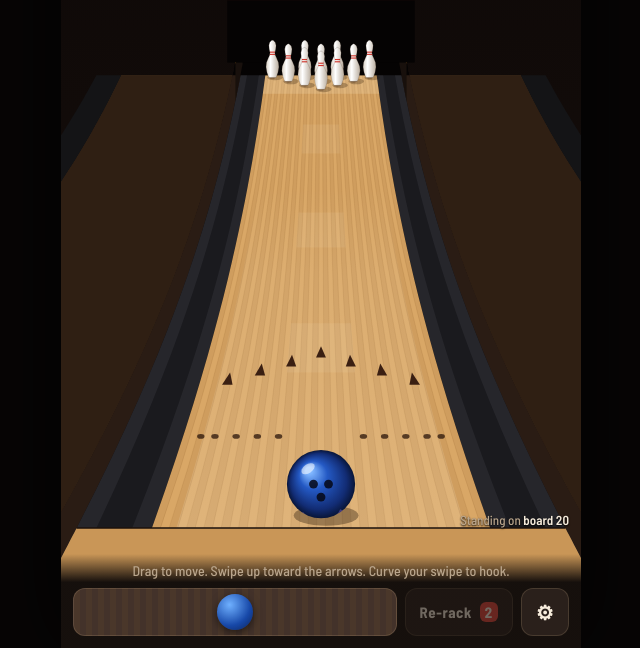
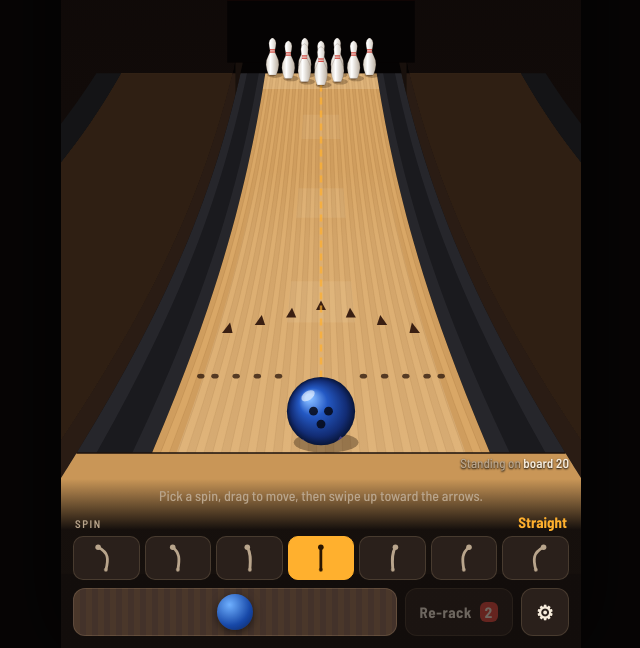
Before and after one commit to evanmweiner14/gutter-run, a plain HTML site: page index.html in a window 1280 px wide. Both pictures are taken after a click on the button "Bowl". Shown: the part 152-800 px from the top of the page, without its empty margins (319-959 px from the left). Drawn offline with Linux system fonts and the light colour scheme; animation ran at ten frames a second.

Commit message:
Make spin an explicit control with a predicted hook path
Co-authored-by: Perplexity <noreply@perplexity.ai>

```diff
--- a/game.js
+++ b/game.js
@@ -22,7 +22,7 @@ const PIN_SPOTS = [
   [0, 0], [-6, 1], [6, 1], [-12, 2], [0, 2], [12, 2], [-18, 3], [-6, 3], [6, 3], [18, 3],
 ].map(([x, r]) => ({ x, z: L + r * ROW }));
 
-const T = { hook: 1.0, oilFt: 40, bounce: 0.62, downSens: 1.0, speedMul: 1.0, guide: 1, lieR: 3.6 };
+const T = { hook: 1.0, oilFt: 40, bounce: 0.62, downSens: 1.0, speedMul: 1.0, guide: 1, lieR: 3.6, swipeSpin: 0 };
 const TUNE_DEFS = [
   ['hook', 'Hook strength', 0, 2.5, 0.05],
   ['oilFt', 'Oil length (ft)', 30, 50, 1],
@@ -31,6 +31,7 @@ const TUNE_DEFS = [
   ['speedMul', 'Ball speed', 0.7, 1.4, 0.01],
   ['lieR', 'Fallen pin spread', 2.4, 5, 0.1],
   ['guide', 'Aim guide (0 off / 1 on)', 0, 1, 1],
+  ['swipeSpin', 'Swipe curve adds spin (0 off / 1 on)', 0, 1, 1],
 ];
 
 const STATION = { target: 1200, frames: 5, reracks: 2 };
@@ -56,6 +57,8 @@ const S = {
   stats: { strikes: 0, spares: 0, splits: 0, gutters: 0, best: 0 },
   lastThrow: null,
   aimX: 0,
+  spin: 0,
+  lastAng: 0,
 };
 const ball = { x: 0, z: 10, vx: 0, vz: 0, r: BALL_R, m: BALL_M, spin: 0, active: false, gutter: false, done: false, roll: 0 };
 let pins = [];
@@ -81,6 +84,8 @@ function layout() {
   const ctrlH = $('controls').getBoundingClientRect().height;
   topY = boardH + Math.max(70, H * 0.1);
   bottomY = H - ctrlH - 26;
+  $('readout').style.bottom = (ctrlH + 6) + 'px';
+  $('tunePanel').style.bottom = (ctrlH + 6) + 'px';
   const nearFrac = 0.47;
   const farFrac = 0.16;
   D = L / (nearFrac / farFrac - 1);
@@ -151,21 +156,38 @@ function collide(a, b, e, isBallPin) {
   if (isBallPin && !S.firstContact) { S.firstContact = true; S.slowmo = 0.35; if (navigator.vibrate) navigator.vibrate(12); }
 }
 
+// Hook + lane friction for a rolling ball (shared by the sim and the aim preview)
+function rollKinematics(b, dt, oilZ) {
+  const v = Math.hypot(b.vx, b.vz);
+  const dry = b.z > oilZ ? 1 : 0.1;
+  const slowBoost = Math.max(0.75, Math.min(1.6, 300 / v));
+  const a = 40 * T.hook * b.spin * dry * slowBoost * (b.z < L + 10 ? 1 : 0.3);
+  // positive spin pushes the ball toward -x (hooks left)
+  b.vx += (-b.vz / v) * a * dt;
+  const dec = 10 * dt;
+  b.vx -= (b.vx / v) * dec; b.vz -= (b.vz / v) * dec;
+}
+// Predicted path (no pins) for the aim guide
+function predictPath(x, ang, mph, spin) {
+  const v = mph * T.speedMul * MPH;
+  const b = { x, z: ball.z, vx: v * Math.sin(ang), vz: v * Math.cos(ang), spin };
+  const oilZ = T.oilFt * 12, dt = 1 / 120, pts = [[b.x, b.z]];
+  for (let i = 0; i < 1200 && b.z < L; i++) {
+    rollKinematics(b, dt, oilZ);
+    b.x += b.vx * dt; b.z += b.vz * dt;
+    if (i % 6 === 0) pts.push([b.x, b.z]);
+    if (Math.abs(b.x) > LANE_HALF) { pts.push([b.x, b.z]); return { pts, gutter: true }; }
+  }
+  pts.push([b.x, b.z]);
+  return { pts, gutter: false };
+}
+
 function step(dt) {
   const oilZ = T.oilFt * 12;
   // ball
   if (ball.active && !ball.done) {
     const v = Math.hypot(ball.vx, ball.vz);
-    if (!ball.gutter && v > 1) {
-      const dry = ball.z > oilZ ? 1 : 0.1;
-      const slowBoost = Math.max(0.75, Math.min(1.6, 300 / v));
-      const a = 40 * T.hook * ball.spin * dry * slowBoost * (ball.z < L + 10 ? 1 : 0.3);
-      // perpendicular-left of travel for positive spin (hook toward -x)
-      ball.vx += (-ball.vz / v) * a * dt;
-      ball.vz += (ball.vx / v) * a * dt * 0; // keep forward speed steady; lateral only
-      const dec = 10 * dt;
-      ball.vx -= (ball.vx / v) * dec; ball.vz -= (ball.vz / v) * dec;
-    }
+    if (!ball.gutter && v > 1) rollKinematics(ball, dt, oilZ);
     ball.x += ball.vx * dt; ball.z += ball.vz * dt;
     ball.roll += v * dt;
     if (!ball.gutter && Math.abs(ball.x) > LANE_HALF && ball.z < PIT) {
@@ -220,6 +242,7 @@ function launch(targetX, mph, spin) {
   let ang = Math.atan2(targetX - ball.x, ARROW_Z - ball.z);
   const maxA = 7 * Math.PI / 180;
   ang = Math.max(-maxA, Math.min(maxA, ang));
+  S.lastAng = ang;
   const v = mph * MPH;
   ball.vx = v * Math.sin(ang); ball.vz = v * Math.cos(ang);
   ball.spin = spin; ball.active = true; ball.gutter = false; ball.done = false;
@@ -327,7 +350,7 @@ function newStation() {
     stats: { strikes: 0, spares: 0, splits: 0, gutters: 0, best: 0 }, lastThrow: null });
   makeRack(); resetBall(); cam.z = 0;
   S.mode = 'aim';
-  $('hint').textContent = 'Drag to move. Swipe up toward the arrows. Curve your swipe to hook.';
+  $('hint').textContent = 'Pick a spin, drag to move, then swipe up toward the arrows.';
   updateHUD(); renderReadout();
 }
 
@@ -361,7 +384,7 @@ function renderReadout() {
   const b = Math.round((LANE_HALF - S.aimX) / BOARD + 0.5);
   const t = S.lastThrow;
   $('readout').innerHTML = `Standing on <b>board ${b}</b>` + (t
-    ? `<br>Last: <b>${t.mph} mph</b> · hook <b>${Math.abs(t.spin).toFixed(2)}${t.spin > 0.02 ? ' L' : t.spin < -0.02 ? ' R' : ''}</b><br>Board ${t.startBoard} → ${t.arrowBoard} at arrows`
+    ? `<br>Last: <b>${t.mph} mph</b> · <b>${spinLabel(t.spin)}</b><br>Board ${t.startBoard} → ${t.arrowBoard} at arrows`
     : '');
 }
 let popupT = null;
@@ -403,9 +426,12 @@ function analyzeSwipe(sw) {
     // c > 0 when the point lies right of the chord (screen). Bulge right => hook left (+spin)
     if (Math.abs(c) > Math.abs(dev)) dev = c;
   }
-  let spin = (dev / len) * 4.5;
-  if (Math.abs(spin) < 0.08) spin = 0;
-  spin = Math.max(-1, Math.min(1, spin));
+  let spin = S.spin;
+  if (T.swipeSpin) {
+    let sw = (dev / len) * 3;
+    if (Math.abs(sw) < 0.12) sw = 0;
+    spin = Math.max(-1, Math.min(1, spin + sw));
+  }
   // speed over last 140ms
   const tEnd = b.t; let i = pts.length - 1;
   while (i > 0 && tEnd - pts[i - 1].t < 140) i--;
@@ -450,6 +476,37 @@ slider.addEventListener('keydown', (e) => {
   if (e.key === 'ArrowLeft') sliderSet(r.left + (f - 0.03) * r.width);
   if (e.key === 'ArrowRight') sliderSet(r.left + (f + 0.03) * r.width);
 });
+
+// spin selector
+const SPIN_STOPS = [0.9, 0.6, 0.3, 0, -0.3, -0.6, -0.9];
+function spinLabel(v) {
+  if (Math.abs(v) < 0.05) return 'Straight';
+  const a = Math.abs(v), side = v > 0 ? 'left' : 'right';
+  const size = a < 0.45 ? 'Light' : a < 0.75 ? 'Medium' : 'Big';
+  return `${size} hook ${side}`;
+}
+function spinIcon(v) {
+  // lane-view sketch of the ball path: rolls up, drifts out, then hooks back near the pins
+  const k = -v; // screen x direction of the hook (left hook bends toward smaller x)
+  const out = 12 - k * 3, end = 12 + k * 8;
+  return `<svg viewBox="0 0 24 28" aria-hidden="true"><path d="M12 25 C ${out} 15, ${out} 9, ${end} 4" fill="none" stroke="currentColor" stroke-width="2.6" stroke-linecap="round"/><circle cx="${end}" cy="4" r="2.6" fill="currentColor"/><circle cx="12" cy="25" r="2" fill="currentColor" opacity=".55"/></svg>`;
+}
+(function buildSpin() {
+  const host = $('spinRow');
+  SPIN_STOPS.forEach((v) => {
+    const b = document.createElement('button');
+    b.type = 'button'; b.className = 'spin-btn'; b.innerHTML = spinIcon(v);
+    b.setAttribute('aria-label', spinLabel(v)); b.dataset.v = v;
+    b.addEventListener('click', () => setSpin(v));
+    host.appendChild(b);
+  });
+})();
+function setSpin(v) {
+  S.spin = v;
+  document.querySelectorAll('.spin-btn').forEach((b) => b.classList.toggle('on', +b.dataset.v === v));
+  $('spinLabel').textContent = spinLabel(v);
+}
+setSpin(0);
 
 $('rerackBtn').addEventListener('click', () => {
   if (!(S.mode === 'aim' && S.ballInFrame === 2 && S.reracks > 0)) return;
@@ -685,21 +742,23 @@ function render() {
   ctx.fillStyle = '#0d0807'; ctx.fillRect(0, 0, W, Math.max(0, mTop));
 
   // aim guide
-  if (S.mode === 'aim' && swipe && T.guide) {
-    const r = analyzeSwipe(swipe);
+  if (S.mode === 'aim' && T.guide) {
+    const r = swipe ? analyzeSwipe(swipe) : null;
+    const maxA = 7 * Math.PI / 180;
+    let ang = r ? Math.atan2(r.targetX - ball.x, ARROW_Z - ball.z) : S.lastAng;
+    ang = Math.max(-maxA, Math.min(maxA, ang));
+    const pred = predictPath(ball.x, ang, r ? r.mph : 17, r ? r.spin : S.spin);
+    ctx.setLineDash([7, 6]); ctx.lineWidth = 2.5;
+    ctx.strokeStyle = pred.gutter ? 'rgba(226,72,61,.9)' : r ? 'rgba(255,176,46,.95)' : 'rgba(255,176,46,.7)';
+    ctx.beginPath();
+    pred.pts.forEach(([x, z], i) => { const p = proj(x, z); i ? ctx.lineTo(p.x, p.y) : ctx.moveTo(p.x, p.y); });
+    ctx.stroke(); ctx.setLineDash([]);
     if (r) {
-      let ang = Math.atan2(r.targetX - ball.x, ARROW_Z - ball.z);
-      const maxA = 7 * Math.PI / 180; ang = Math.max(-maxA, Math.min(maxA, ang));
-      ctx.setLineDash([6, 6]); ctx.strokeStyle = 'rgba(255,176,46,.85)'; ctx.lineWidth = 2;
-      ctx.beginPath();
-      for (let i = 0; i <= 20; i++) { const z = ball.z + (L - ball.z) * i / 20; const p = proj(ball.x + Math.tan(ang) * (z - ball.z), z); i ? ctx.lineTo(p.x, p.y) : ctx.moveTo(p.x, p.y); }
-      ctx.stroke(); ctx.setLineDash([]);
       const ap = proj(ball.x + Math.tan(ang) * (ARROW_Z - ball.z), ARROW_Z);
       ctx.fillStyle = '#ffb02e'; ctx.beginPath(); ctx.arc(ap.x, ap.y, 5, 0, Math.PI * 2); ctx.fill();
       const last = swipe.pts[swipe.pts.length - 1];
       ctx.font = "600 14px 'Barlow Semi Condensed'"; ctx.textAlign = 'center'; ctx.fillStyle = '#f6ecdc';
-      const hk = r.spin === 0 ? 'Straight' : `Hook ${Math.abs(r.spin).toFixed(2)} ${r.spin > 0 ? 'L' : 'R'}`;
-      ctx.fillText(hk, last.x, last.y - 26);
+      ctx.fillText(`${r.mph.toFixed(1)} mph · ${spinLabel(r.spin)}`, last.x, last.y - 26);
     }
   }
   if (swipe) {
--- a/index.html
+++ b/index.html
@@ -39,7 +39,11 @@
   <div class="readout" id="readout"></div>
 
   <footer class="controls" id="controls">
-    <div class="hint" id="hint">Drag to move. Swipe up toward the arrows. Curve your swipe to hook.</div>
+    <div class="hint" id="hint">Pick a spin, drag to move, then swipe up toward the arrows.</div>
+    <div class="spin-wrap">
+      <div class="spin-head"><span class="eyebrow">Spin</span><span class="spin-label" id="spinLabel">Straight</span></div>
+      <div class="spin-row" id="spinRow" role="group" aria-label="Spin"></div>
+    </div>
     <div class="control-row">
       <div class="slider" id="slider" role="slider" aria-label="Ball position" aria-valuemin="1" aria-valuemax="39" tabindex="0">
         <div class="slider-track">
@@ -59,7 +63,7 @@
       <ul class="howto">
         <li><b>Move</b> by dragging the bar at the bottom.</li>
         <li><b>Throw</b> by swiping up on the lane toward the arrows.</li>
-        <li><b>Hook</b> by curving your swipe. Bulge right to hook left.</li>
+        <li><b>Spin</b> by tapping a curve button. The dotted line shows where the ball will hook.</li>
         <li><b>Swipe faster</b> for more speed. Slower balls hook more.</li>
       </ul>
       <p class="goal">Score <b>1,200</b> in 5 frames. Score = Pins × Mult.<br />Strike ×4 · Spare ×3 · Split pickup ×5 · Turkey ×8</p>
--- a/style.css
+++ b/style.css
@@ -102,3 +102,12 @@ canvas#lane { position: absolute; inset: 0; width: 100%; height: 100%; display:
 .tune label { display: grid; grid-template-columns: 1fr 52px; align-items: center; gap: 2px 10px; font-size: 14px; color: var(--muted); padding: 4px 0; }
 .tune label output { text-align: right; color: var(--ink); font-variant-numeric: tabular-nums; }
 .tune input[type=range] { grid-column: 1 / -1; width: 100%; accent-color: var(--amber); height: 26px; }
+
+.spin-wrap { margin-bottom: 8px; }
+.spin-head { display: flex; justify-content: space-between; align-items: baseline; margin: 0 2px 5px; }
+.spin-label { font-weight: 700; font-size: 15px; color: var(--amber); }
+.spin-row { display: grid; grid-template-columns: repeat(7, 1fr); gap: 5px; }
+.spin-btn { height: 44px; border-radius: 10px; border: 1px solid var(--line); background: var(--panel-2); color: var(--muted); padding: 6px 0; cursor: pointer; }
+.spin-btn svg { height: 100%; width: auto; display: block; margin: 0 auto; }
+.spin-btn.on { background: var(--amber); color: #2a1600; border-color: var(--amber); }
+.spin-btn:active { transform: translateY(1px); }
```
